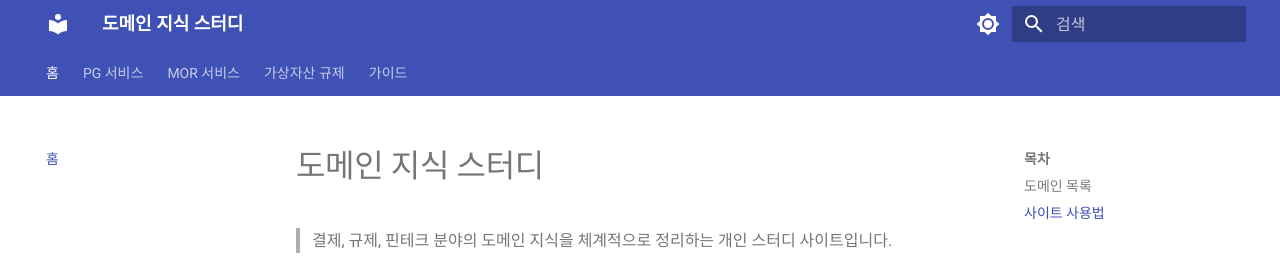
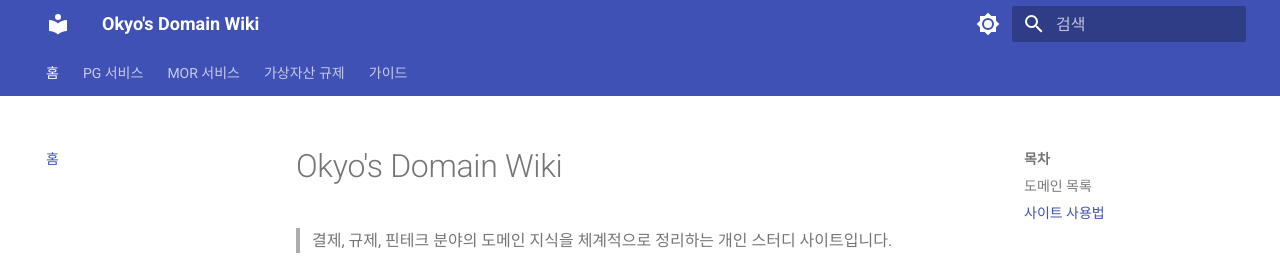
Before and after one commit to OkyoKwon/studyNresearch, an MkDocs documentation site: the page built from docs/index.md, in a window 1280 px wide and 1300 px high. Shown: the top 273 px of the window. Built offline with MkDocs 1.6.1 and Material for MkDocs 9.7.7, drawn with Linux system fonts in a browser that asks for light colours.

Commit message:
chore: 사이트 이름 변경 (Okyo's Domain Wiki)

```diff
--- a/docs/index.md
+++ b/docs/index.md
@@ -1,4 +1,4 @@
-# 도메인 지식 스터디
+# Okyo's Domain Wiki
 
 > 결제, 규제, 핀테크 분야의 도메인 지식을 체계적으로 정리하는 개인 스터디 사이트입니다.
 
--- a/mkdocs.yml
+++ b/mkdocs.yml
@@ -1,5 +1,5 @@
-site_name: "도메인 지식 스터디"
-site_description: "PG, MOR, 가상자산 규제 등 도메인 지식을 정리하는 스터디 사이트"
+site_name: "Okyo's Domain Wiki"
+site_description: "PG, MOR, 가상자산 규제 등 도메인 지식을 정리하는 개인 위키"
 site_url: ""
 docs_dir: docs
 
```
